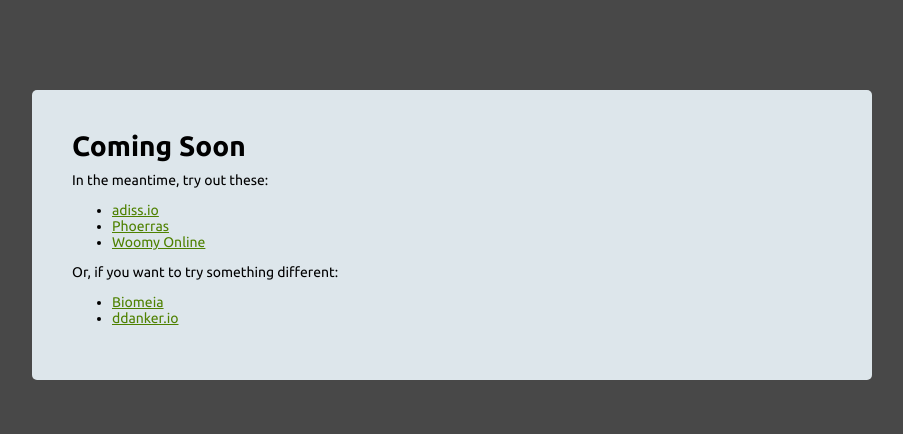
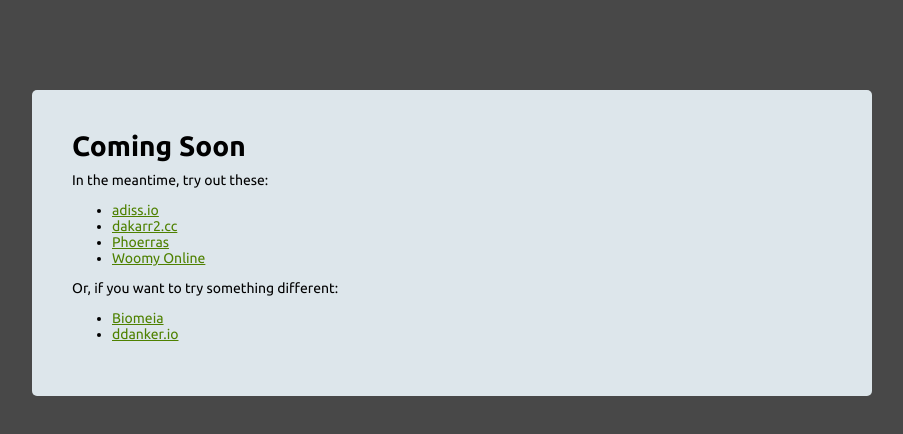
Before and after one commit to arras2-io/arras2-io.github.io, a plain HTML site: page index.html in a window 1280 px wide. Shown: the whole page, without its empty margins (188-1091 px from the left). Drawn offline with Linux system fonts and the light colour scheme.

Commit message:
Revert "temporarily remove dakarr2"
This reverts commit 821c9ffe3934ca9d03c8377d49a7c36ca0d6e361.

```diff
--- a/index.html
+++ b/index.html
@@ -71,7 +71,7 @@
             <p>In the meantime, try out these:</p>
             <ul>
                 <li><a href="https://adiss.io">adiss.io</a></li>
-                <!--<li><a href="https://dakarr2.cc">dakarr2.cc</a></li>-->
+                <li><a href="https://dakarr2.cc">dakarr2.cc</a></li>
                 <li><a href="http://40.233.86.177:26300">Phoerras</a></li>
                 <li><a href="http://woomy.online">Woomy Online</a></li>
             </ul>
```
